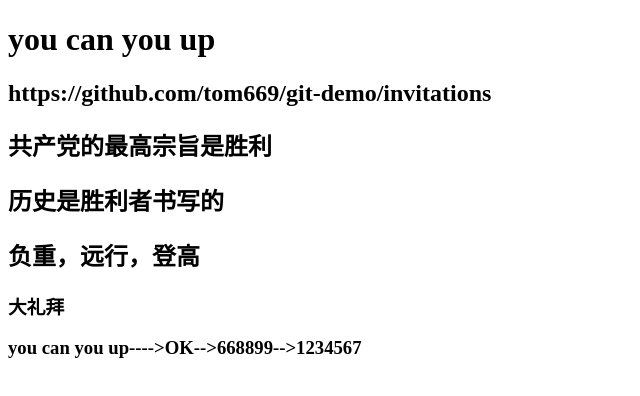
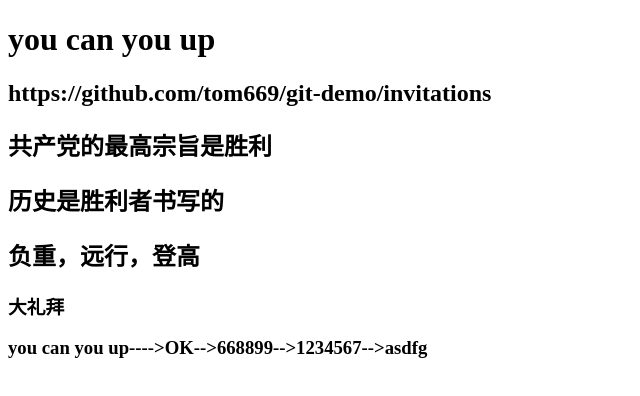
Before and after one commit to tom669/git-demo, a website: page src/demo.html in a window 1280 px wide. Shown: the full height of the page, 0-640 px from the left. Drawn offline with Linux system fonts and the light colour scheme.

Commit message:
check提交

```diff
--- a/src/demo.html
+++ b/src/demo.html
@@ -11,7 +11,7 @@
   <h2>历史是胜利者书写的</h2>
   <h2>负重，远行，登高</h2>
   <h3>大礼拜</h3>
-  <h3>you can you up---->OK-->668899-->1234567</h3>
+  <h3>you can you up---->OK-->668899-->1234567-->asdfg</h3>
   <script>
        console.log('hello')
   </script>
```
